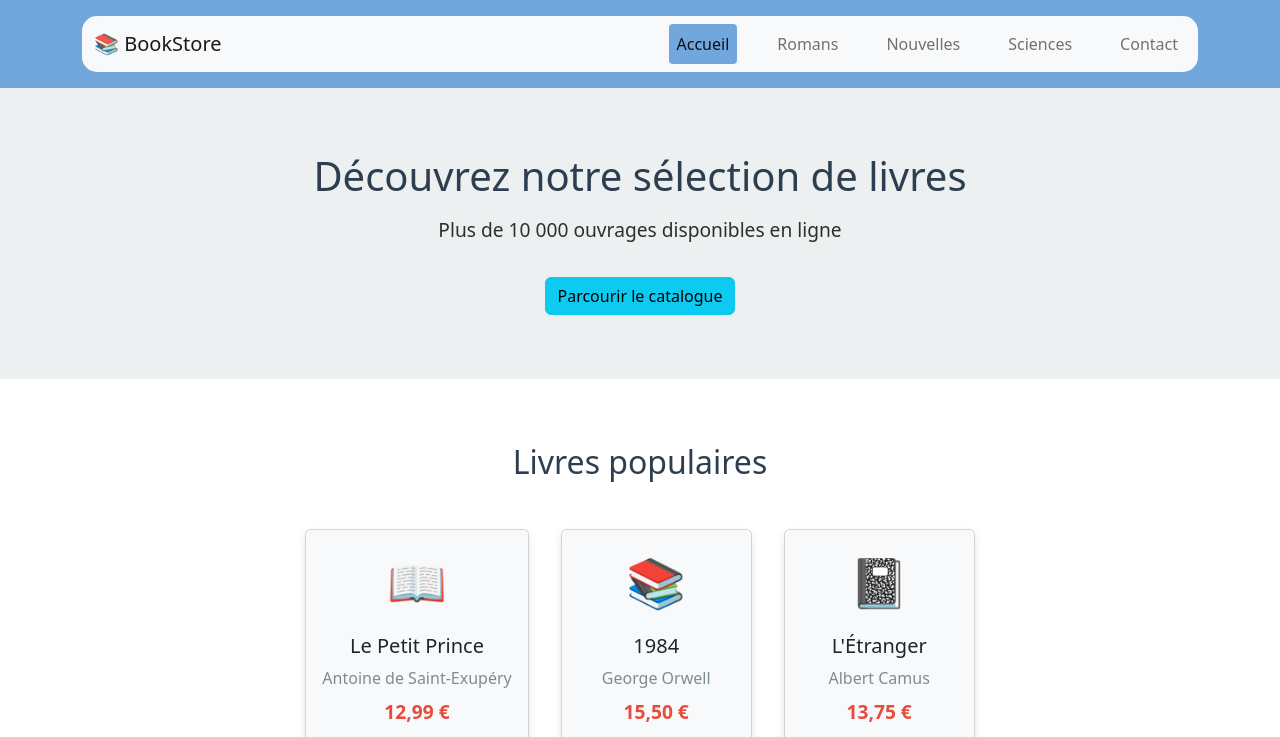
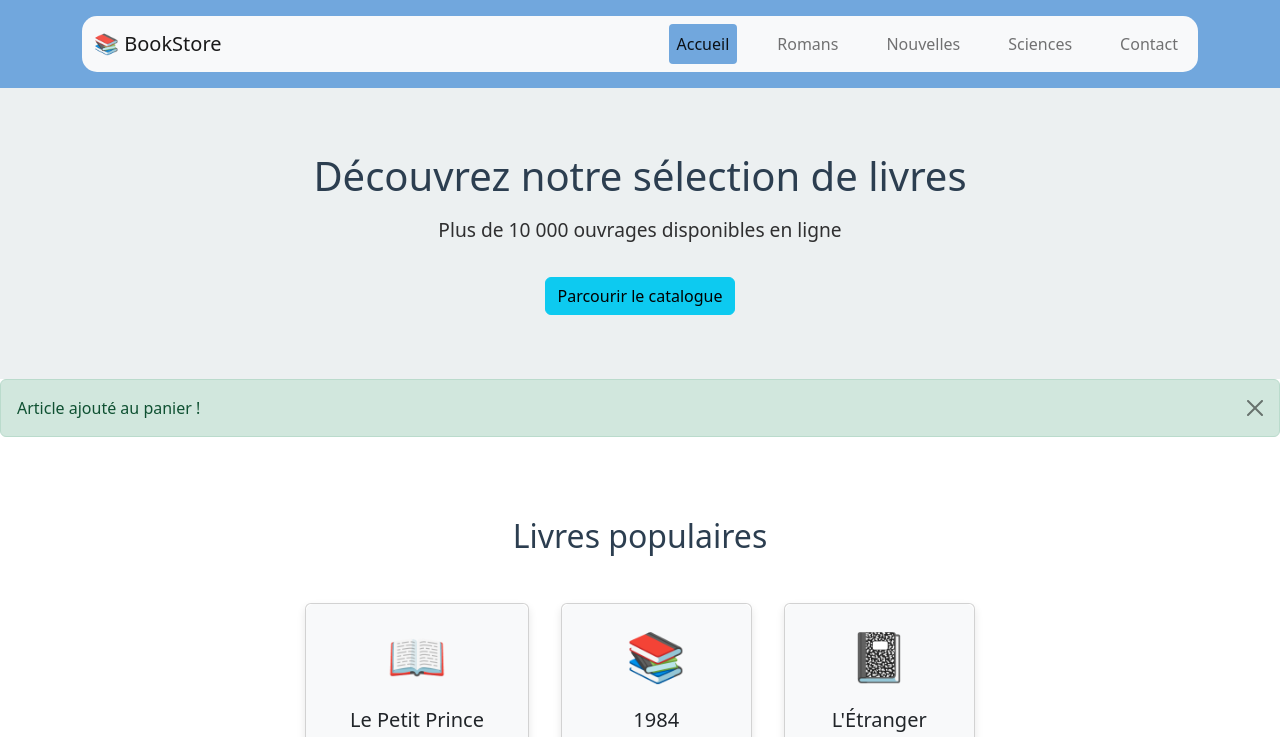
Before and after one commit to MaiZenna404/frontend_dev_projet, a plain HTML site: page Pratique Bootstrap/index.html in a window 1280 px wide. Both pictures are taken after a click on the link "Ajouter au panier". Shown: the top 737 px of the page. Drawn offline with nearby package versions, Linux system fonts and the light colour scheme.

Commit message:
added success alert after add to cart

```diff
--- a/Pratique Bootstrap/index.html
+++ b/Pratique Bootstrap/index.html
@@ -43,7 +43,6 @@
             </nav>
         </div>
     </header>
-
     <section class="hero">
         <div class="container">
             <div class="hero-content">
@@ -53,7 +52,7 @@
             </div>
         </div>
     </section>
-
+       <div id="liveAlertPlaceholder"></div>
     <section class="featured-books">
         <div class="container">
             <h2 class="section-title">Livres populaires</h2>
@@ -64,7 +63,7 @@
                         <h5 class="card-title">Le Petit Prince</h5>
                         <p class="book-author">Antoine de Saint-Exupéry</p>
                         <p class="book-price">12,99 €</p>
-                        <a href="#" type="button" class="btn btn-success">Ajouter au panier</a>
+                        <a href="#" type="button" class="btn btn-success" id="liveAlertBtn">Ajouter au panier</a>
                     </div>
                 </div>
                 <div class="card">
@@ -73,7 +72,7 @@
                         <h5 class="card-title">1984</h5>
                         <p class="book-author">George Orwell</p>
                         <p class="book-price">15,50 €</p>
-                        <button type="button" class="btn btn-success">Ajouter au panier</button>
+                        <button type="button" class="btn btn-success" id="liveAlertBtn1">Ajouter au panier</button>
                     </div>
                 </div>
                 <div class="card">
@@ -82,7 +81,7 @@
                         <h5 class="card-title">L'Étranger</h5>
                         <p class="book-author">Albert Camus</p>
                         <p class="book-price">13,75 €</p>
-                        <button type="button" class="btn btn-success">Ajouter au panier</button>
+                        <button type="button" class="btn btn-success" id="liveAlertBtn2">Ajouter au panier</button>
                     </div>
                 </div>
             </div>
@@ -129,5 +128,41 @@
 <script src="https://cdn.jsdelivr.net/npm/bootstrap@5.2.3/dist/js/bootstrap.bundle.min.js"
     integrity="sha384-kenU1KFdBIe4zVF0s0G1M5b4hcpxyD9F7jL+jjXkk+Q2h455rYXK/7HAuoJl+0I4"
     crossorigin="anonymous"></script>
+    <script>
+        const alertPlaceholder = document.getElementById('liveAlertPlaceholder')
+
+            const alert = (message, type) => {
+                const wrapper = document.createElement('div')
+                wrapper.innerHTML = [
+                    `<div class="alert alert-${type} alert-dismissible" role="alert">`,
+                    `   <div>${message}</div>`,
+                    '   <button type="button" class="btn-close" data-bs-dismiss="alert" aria-label="Close"></button>',
+                    '</div>'
+                ].join('')
+
+                alertPlaceholder.append(wrapper)
+            }
+
+             const alertTrigger0 = document.getElementById('liveAlertBtn')
+                if (alertTrigger0) {
+                    alertTrigger0.addEventListener('click', () => {
+                        alert('Article ajouté au panier !', 'success')
+                    })
+                }
+
+            const alertTrigger1 = document.getElementById('liveAlertBtn1')
+            if (alertTrigger1) {
+                alertTrigger1.addEventListener('click', () => {
+                    alert('Article ajouté au panier !', 'success')
+                })
+            }
+
+            const alertTrigger2 = document.getElementById('liveAlertBtn2')
+            if (alertTrigger2) {
+                alertTrigger2.addEventListener('click', () => {
+                    alert('Article ajouté au panier !', 'success')
+                })
+            }
+    </script>
 
 </html>
```
